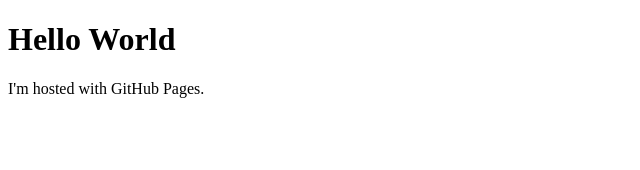
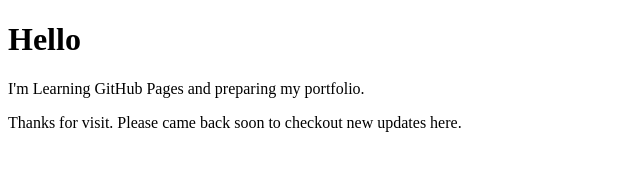
Before and after one commit to builditAbhi/builditabhi.github.io, a plain HTML site: page index.html in a window 1280 px wide. Shown: the whole page, without its empty margins (0-640 px from the left). Drawn offline with Linux system fonts and the light colour scheme.

Commit message:
Update index.html

```diff
--- a/index.html
+++ b/index.html
@@ -1,7 +1,8 @@
 <!DOCTYPE html>
 <html>
 <body>
-<h1>Hello World</h1>
-<p>I'm hosted with GitHub Pages.</p>
+<h1>Hello </h1>
+<p>I'm Learning  GitHub Pages and preparing my portfolio.</p>
+<p>Thanks for visit. Please came back soon to checkout new updates here.</p>
 </body>
 </html>
```
